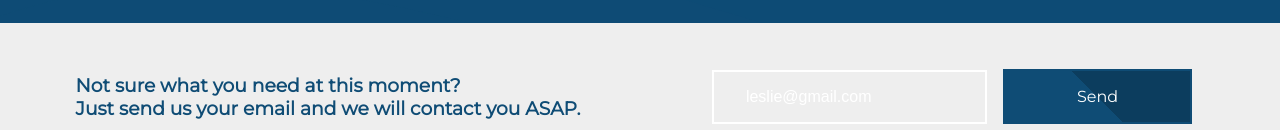
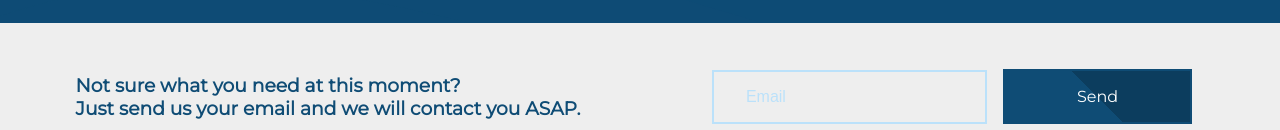
Before and after one commit to AlexShiresRoth/satactsense, a React (Create React App) app: page / in a window 1280 px wide. Shown: the part 822-952 px from the top of the page. Built offline with nearby package versions, Linux system fonts and the light colour scheme; a web font is replaced by a local one.

Commit message:
minor fixes

```diff
--- a/src/components/bio/bioContent.tsx
+++ b/src/components/bio/bioContent.tsx
@@ -10,6 +10,6 @@ export const content = [
 	},
 	{
 		section: 'three',
-		par: `With over 25 years in public and private education,  Steve has tutored hundreds of students for the Verbal portions of the SAT and ACT.  Steve has a BA in English/History/Education from Rutgers University, NJ and an MBA in entrepreneurship. manages and coaches a hand selected team of the best teachers, tutors, and educators while also personally tutoring select students for the SAT and ACT Verbal portions of test.`,
+		par: `With over 25 years in public and private education,  Steve has tutored hundreds of students for the Verbal portions of the SAT and ACT.  Steve has a BA in English/History/Education from Rutgers University, NJ and an MBA in entrepreneurship. Currently, Steve manages and coaches a hand selected team of the best teachers, tutors, and educators while also personally tutoring select students for the SAT and ACT Verbal portions of test.`,
 	},
 ];
--- a/src/components/home/headerText.tsx
+++ b/src/components/home/headerText.tsx
@@ -71,12 +71,10 @@ export const headerText = [
 				par: <p>Typically offered once a year, these tests are conducted in schools on assigned dates.</p>,
 			},
 			{
-				par: (
-					<p>
-						Taken in 11th grade, the PSAT qualifies students for National Merit Scholarships. All questions
-						are multiple choice (no essay).
-					</p>
-				),
+				par: <p>Taken in 11th grade, the PSAT qualifies students for National Merit Scholarships.</p>,
+			},
+			{
+				par: <p> All questions are multiple choice (no essay).</p>,
 			},
 			{
 				par: <p>Generally, students prepare for these tests the summer before 10th/11th grade.</p>,
@@ -178,7 +176,7 @@ export const headerText = [
 				),
 			},
 			{
-				par: <p>What are the best ways to alleviate"Math anxiety” on the "No Calculator" section?</p>,
+				par: <p>What are the best ways to alleviate "Math anxiety” on the "No Calculator" section?</p>,
 			},
 		],
 	},
--- a/src/components/signup/EmailSignup.module.scss
+++ b/src/components/signup/EmailSignup.module.scss
@@ -78,12 +78,12 @@
 			& input {
 				padding: 1rem 2rem;
 				background: transparent;
-				border: 2px solid #fff;
+				border: 2px solid $brand-secondary;
 				font-size: 16px;
 				color: $text-color;
 				transition: all 0.3s ease-in-out;
 				&::placeholder {
-					color: #fff;
+					color: $brand-secondary;
 				}
 				&:focus {
 					outline: 3px solid $brand-main;
--- a/src/components/signup/EmailSignup.tsx
+++ b/src/components/signup/EmailSignup.tsx
@@ -102,13 +102,7 @@ const EmailSignup = (props: any) => {
 				</h3>
 				<div className={signupStyle.form_container}>
 					<form onSubmit={(e) => formSubmit(e)}>
-						<input
-							type="email"
-							value={email}
-							onChange={(e) => onChange(e)}
-							placeholder="leslie@gmail.com"
-							required
-						/>
+						<input type="email" value={email} onChange={(e) => onChange(e)} placeholder="Email" required />
 						<button onClick={(e) => formSubmit(e)}>Send</button>
 					</form>
 				</div>
--- a/src/components/testimonials/Testimonials.tsx
+++ b/src/components/testimonials/Testimonials.tsx
@@ -1,4 +1,4 @@
-import React, { useState } from 'react';
+import React, { useState, useEffect } from 'react';
 import testStyle from './Testimonials.module.scss';
 import { FaQuoteLeft, FaQuoteRight, FaUserGraduate } from 'react-icons/fa';
 import { MdKeyboardArrowLeft, MdKeyboardArrowRight } from 'react-icons/md';
@@ -21,7 +21,6 @@ const Testimonials = () => {
 	};
 
 	const expandText = (text: number) => {
-		console.log(start);
 		return start !== 0
 			? setStart({
 					start: 0,
@@ -32,6 +31,13 @@ const Testimonials = () => {
 					end: text,
 			  });
 	};
+
+	useEffect(() => {
+		setStart({
+			start: 0,
+			end: 400,
+		});
+	}, [current]);
 
 	return (
 		<section className={testStyle.section}>
```
